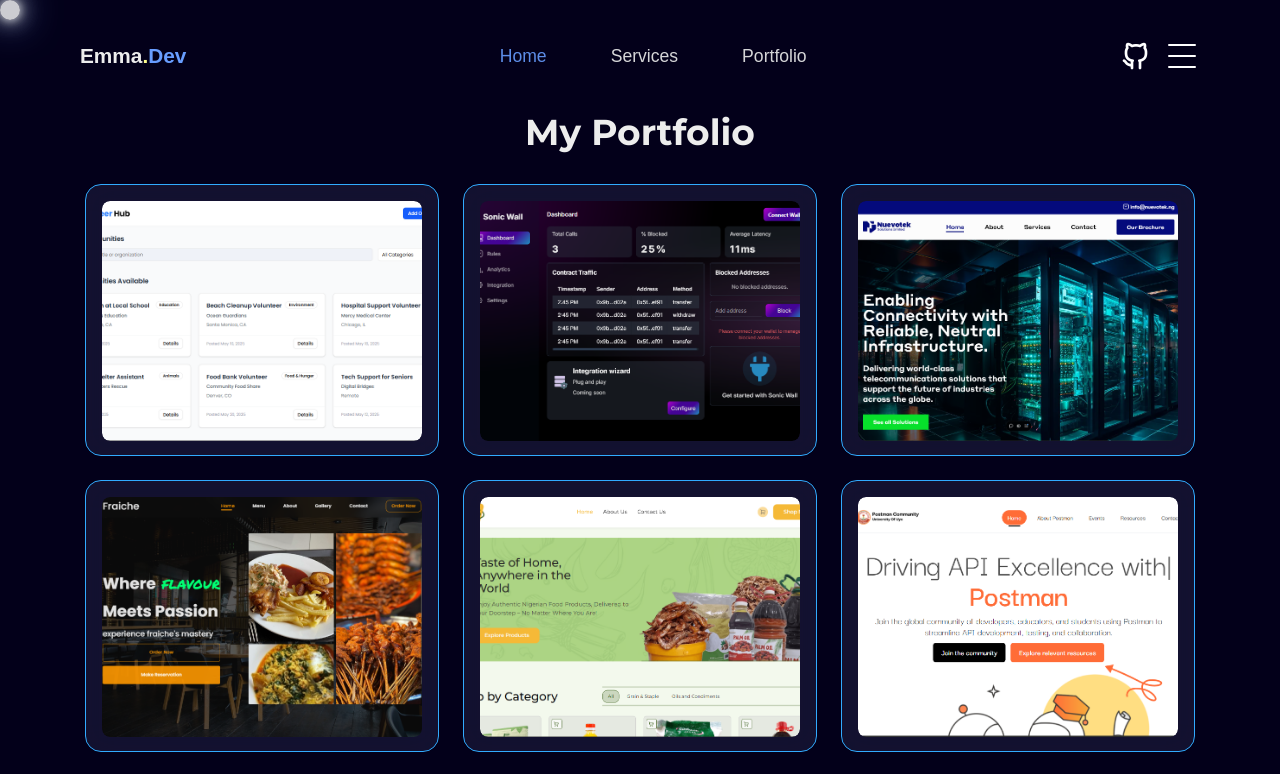
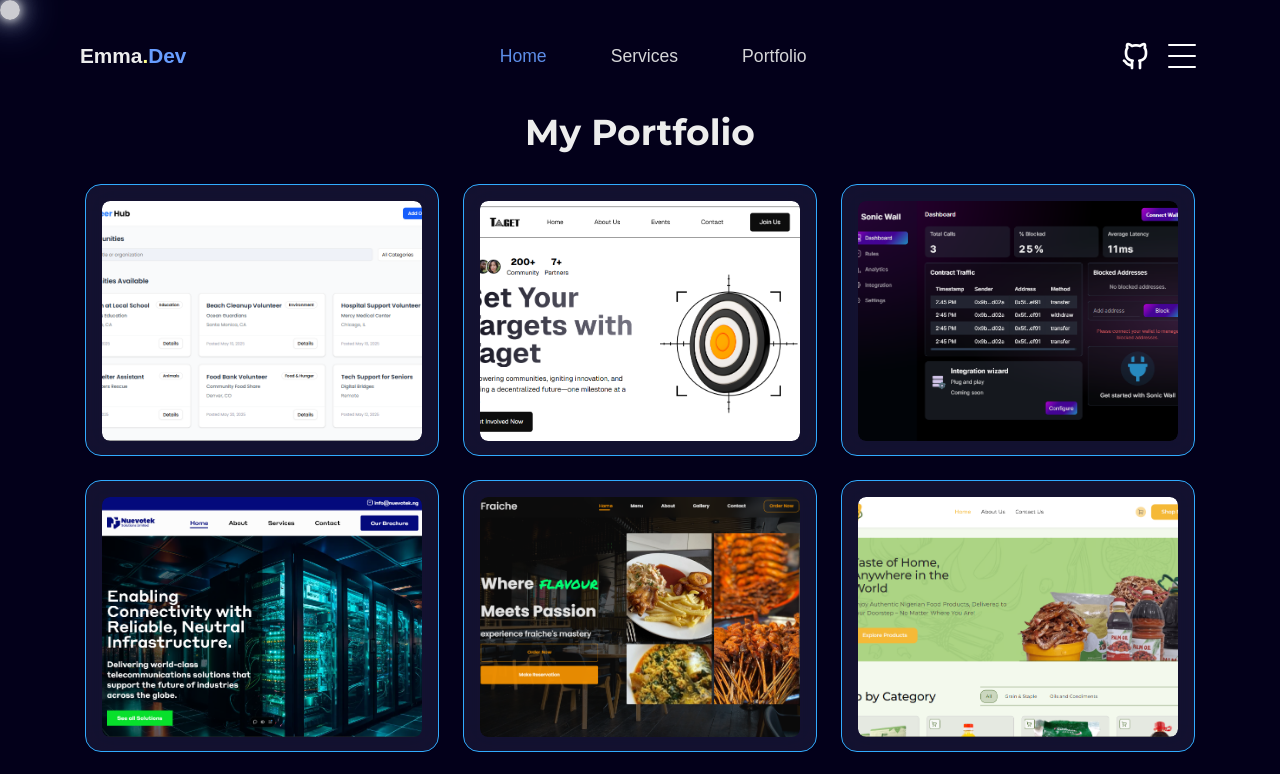
Before and after one commit to EmmanuelUwem1/Dev-Emmanuel---Portfolio-, a Next.js app: page /portfolio in a window 1280 px wide. Shown: the top 774 px of the page. Built offline with nearby package versions, Linux system fonts and the light colour scheme; a web font is replaced by a local one.

Commit message:
Refactor code structure for improved readability and maintainability

```diff
--- a/src/components/home/portfolioData.js
+++ b/src/components/home/portfolioData.js
@@ -7,6 +7,15 @@ const projectsData = [
     image: "/volunteer-hub.png",
     github: "https://github.com/EmmanuelUwem1/volunteer-hub",
     stack: ["/next-icon.png", "/tailwind-icon.png", "/framer-motion-icon.png"],
+  },
+  {
+    title: "Taget Website",
+    description:
+      "Website for Taget web3 community for learning, networking, and innovation in DAOs.",
+    href: "https://taget-nine.vercel.app/",
+    image: "/taget.png",
+    github: "https://github.com/EmmanuelUwem1/taget",
+    stack: ["/react.png","/vite.png", "/tailwind-icon.png", "/framer-motion-icon.png"],
   },
   {
     title: "Sonic Wall",
```
Also changed, not shown: public/taget.png (added), public/vite.png (added).
